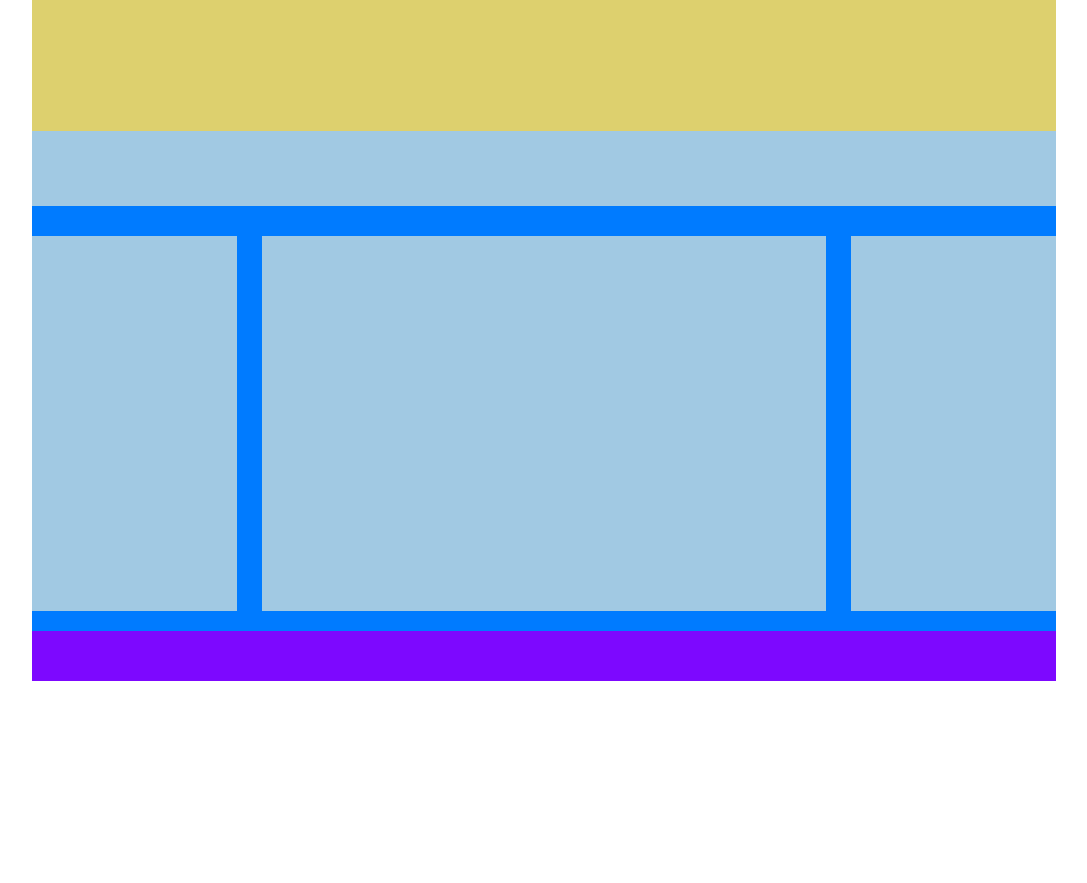
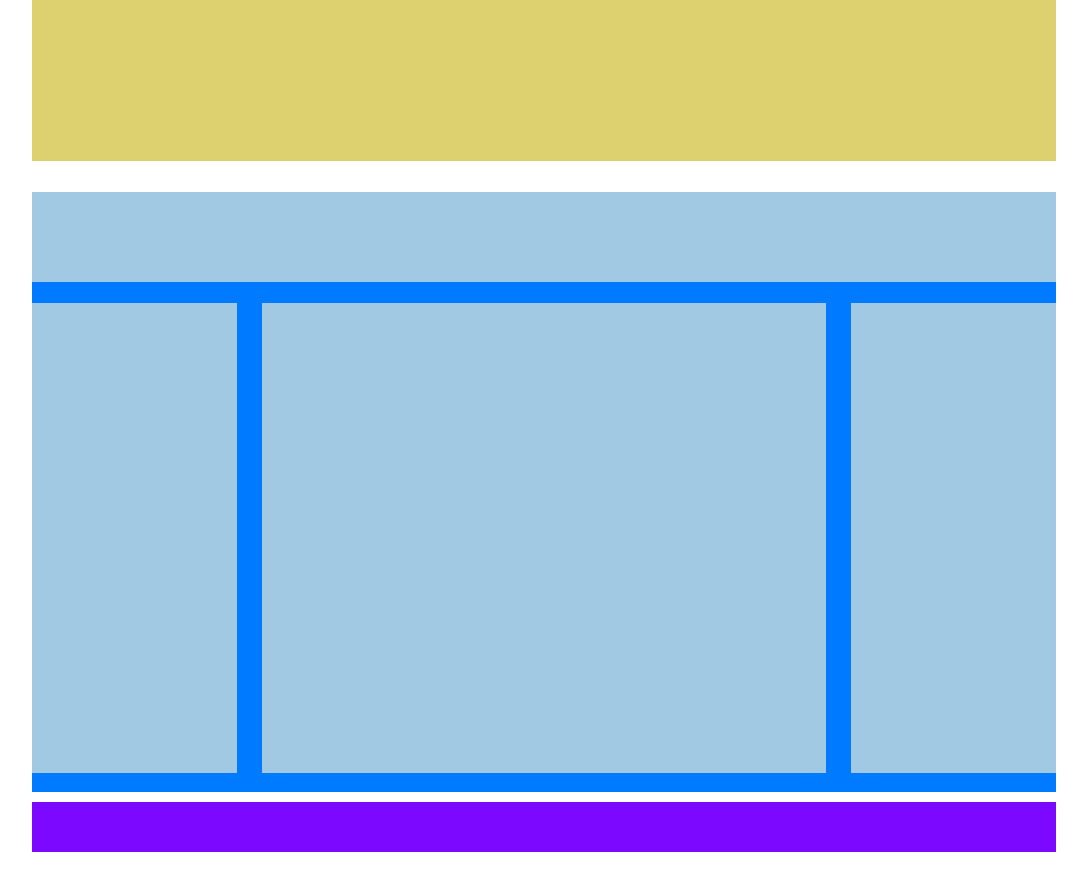
Before and after one commit to Alessio2299/htmlcss-struttura-wp, a plain HTML site: page index.html in a window 1280 px wide. Shown: the part 400-1283 px from the top of the page, without its empty margins (96-1183 px from the left). Before the commit the page ends 1081 px from the top, so only its background shows below. Drawn offline with Linux system fonts and the light colour scheme.

Commit message:
Final exercise

```diff
--- a/index.html
+++ b/index.html
@@ -10,17 +10,17 @@
   <body>
     <div class="container-principal">
       <header>
-
       </header>
       <main>
         <div class="first-container">
-
         </div>
         <div class="second-container">
           <div class="title-content"></div>
-          <div class="sx content"></div>
-          <div class="center content"></div>
-          <div class="dx content"></div>
+          <div class="container">
+            <div class="sx content"></div>
+            <div class="center content"></div>
+            <div class="dx content"></div>
+          </div>
         </div>
       </main>
       <footer>
--- a/style.css
+++ b/style.css
@@ -11,49 +11,52 @@
 header{
   height: 100px;
   background-color: rgb(225, 110, 226);
-  margin-top: 3%;
+  margin: 3% 0;
 }
 .first-container{
   height: 400px;
   background-color: rgb(221, 208, 110);
+  margin-bottom: 3%;
 }
 .second-container{
-  height: 500px;
+  height: 600px;
   background-color: rgb(0, 123, 255);
+  margin-bottom: 1%;
 }
 .title-content{
   height: 15%;
   background-color: rgb(161, 201, 227);
 }
-.sx{
-  height: 75%;
+.sx , .center, .dx{
+  height: 98%;
+  background-color: rgb(161, 201, 227);
+}
+.sx, .dx{
   width: 20%;
-  background-color: rgb(161, 201, 227);
+}
+.sx, .center{
   float: left;
 }
 .center{
-  height: 75%;
+  margin-left: 2.5%;
   width: 55%;
-  background-color: rgb(161, 201, 227);
-  float: left;
-  margin-left: 2.5%;
 }
 .dx{
-  height: 75%;
-  width: 20%;
-  background-color: rgb(161, 201, 227);
   float: right;
 }
 .content{
-  margin-top: 3%;
-  margin-bottom: 3%;
+  margin-top: 2%;
+}
+.container:after {
+  content: "";
+  clear: both;
+  display: table;
+}
+.container{
+  height: 80%;
 }
 footer{
   height: 50px;
   background-color: rgb(125, 8, 255);
+  margin-bottom: 3%;
 }
-.second-container:after {
-  content: "";
-  clear: both;
-  display: table;
-}
```
